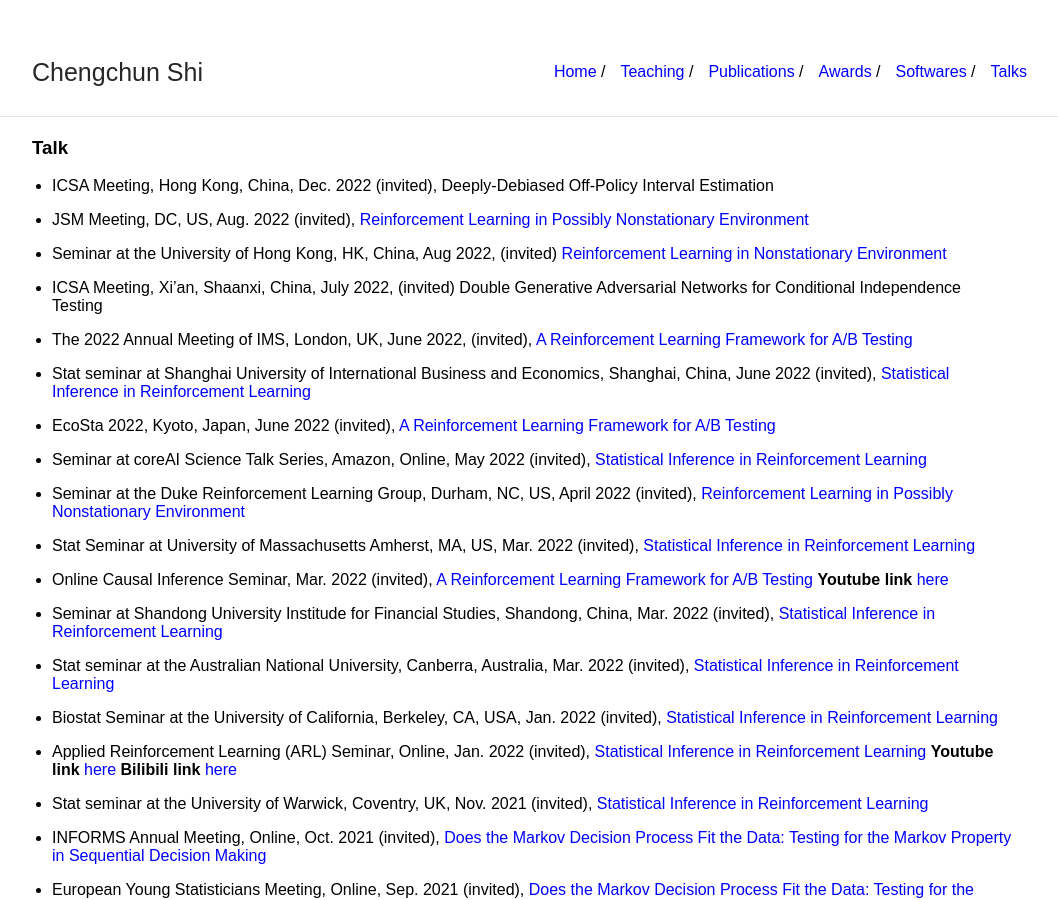
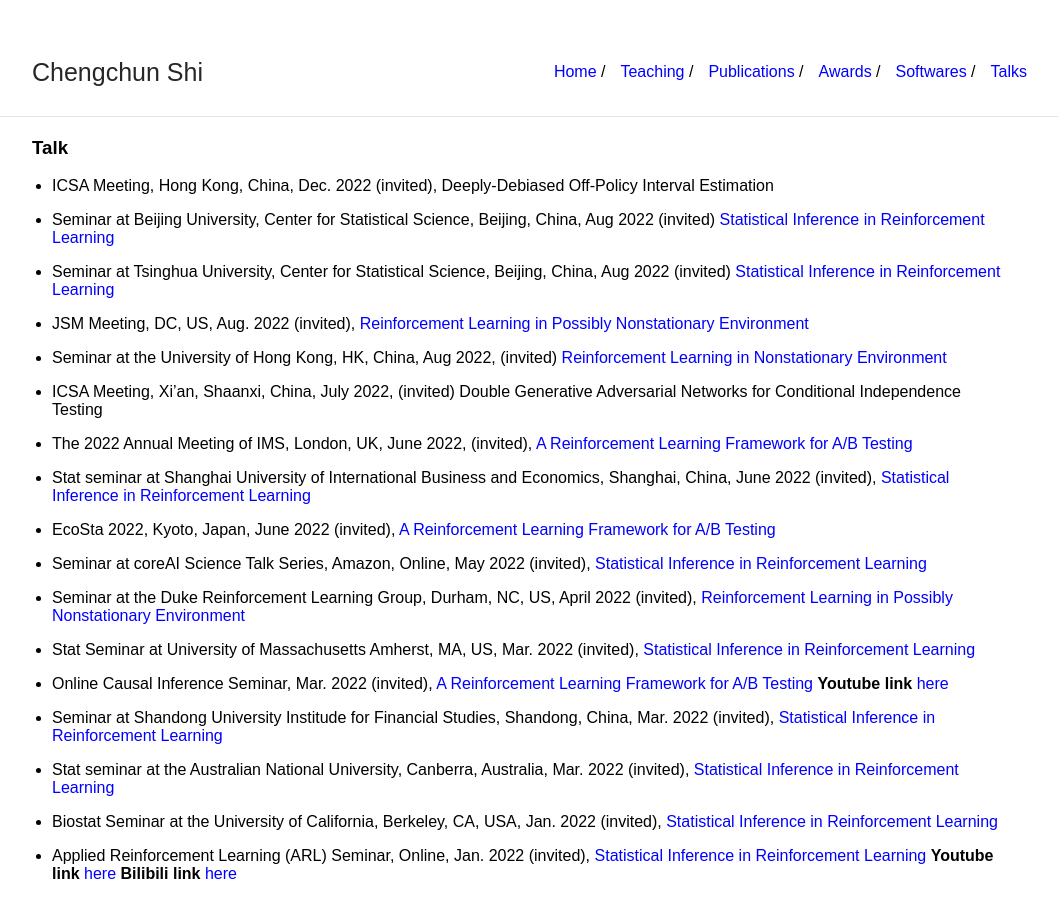
Before and after one commit to callmespring/callmespring.github.io, a Jekyll site: the page built from talk.md, in a window 1280 px wide and 900 px high. Shown: the whole window, without its empty margins (108-1166 px from the left). Built offline with Jekyll 4.4.1, drawn with Linux system fonts in a browser that asks for light colours.

Commit message:
Update talk.md

```diff
--- a/talk.md
+++ b/talk.md
@@ -6,6 +6,10 @@ title: Talk
 ### Talk
 
 * ICSA Meeting, Hong Kong, China, Dec. 2022 (invited), Deeply-Debiased Off-Policy Interval Estimation
+
+* Seminar at Beijing University, Center for Statistical Science, Beijing, China, Aug 2022 (invited) [Statistical Inference in Reinforcement Learning](./slides/StatRL.pdf)
+
+* Seminar at Tsinghua University, Center for Statistical Science, Beijing, China, Aug 2022 (invited) [Statistical Inference in Reinforcement Learning](./slides/StatRL.pdf)
 
 * JSM Meeting, DC, US, Aug. 2022 (invited), [Reinforcement Learning in Possibly Nonstationary Environment](./slides/CUMSUMRL.pdf)
 
```
